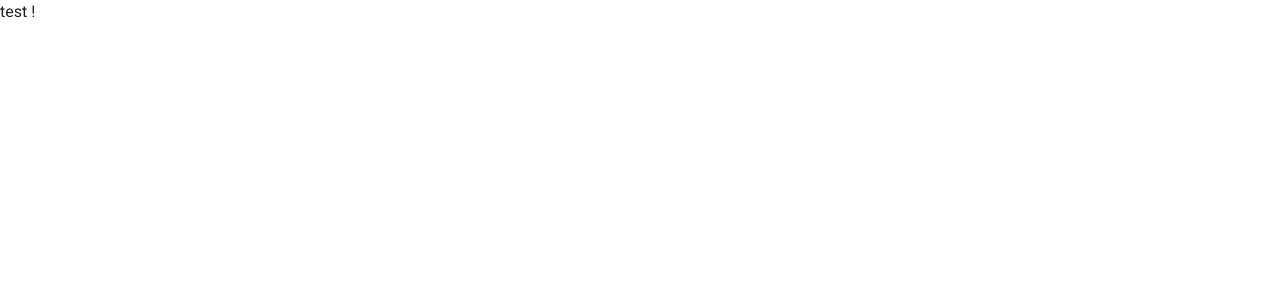
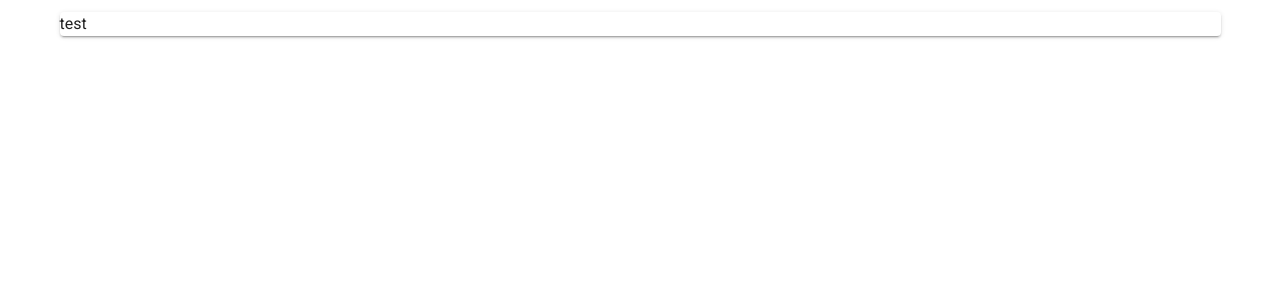
Before and after one commit to DevelopKung/nuxt-mongo-db, a Nuxt app: page / in a window 1280 px wide. Shown: the top 300 px of the page. Built offline with nearby package versions, Linux system fonts and the light colour scheme.

Commit message:
'deploy'

```diff
--- a/layouts/default.vue
+++ b/layouts/default.vue
@@ -1,5 +1,15 @@
 <template>
-  <v-app>
-    <nuxt />
-  </v-app>
+<v-app>
+  <Nuxt />
+</v-app>
 </template>
+
+<script>
+export default {
+
+}
+</script>
+
+<style lang="scss" scoped>
+
+</style>
--- a/nuxt.config.js
+++ b/nuxt.config.js
@@ -14,8 +14,8 @@ export default {
 
   // Global page headers: https://go.nuxtjs.dev/config-head
   head: {
-    titleTemplate: 'my-app',
-    title: 'my-app',
+    titleTemplate: 'My-App',
+    title: 'My App',
     htmlAttrs: {
       lang: 'en'
     },
@@ -77,7 +77,7 @@ export default {
 
   // Vuetify module configuration: https://go.nuxtjs.dev/config-vuetify
   vuetify: {
-    customVariables: ['~/assets/variables.scss'],
+    // customVariables: ['~/assets/variables.scss'],
     treeShake: true,
     defaultAssets: {
       font: {
--- a/package.json
+++ b/package.json
@@ -1,5 +1,5 @@
 {
-  "name": "my-app",
+  "name": "My-App",
   "version": "1.0.0",
   "private": true,
   "scripts": {
--- a/pages/index.vue
+++ b/pages/index.vue
@@ -1,6 +1,10 @@
 <template>
 <div>
-  test !
+  <v-container>
+    <v-card>
+      test
+    </v-card>
+  </v-container>
 </div>
 </template>
 
```
Also changed, not shown: 1 other file (tests, documents, lock files or other folders).
